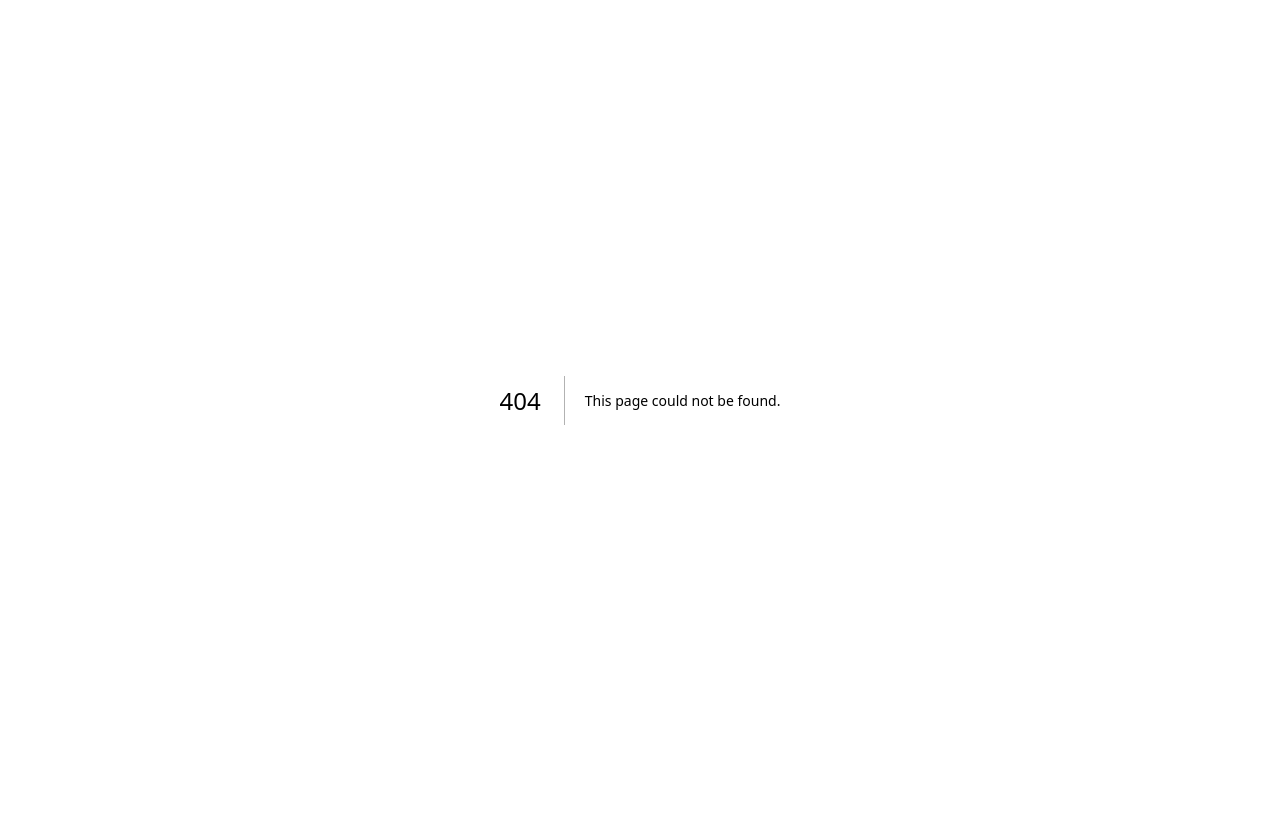
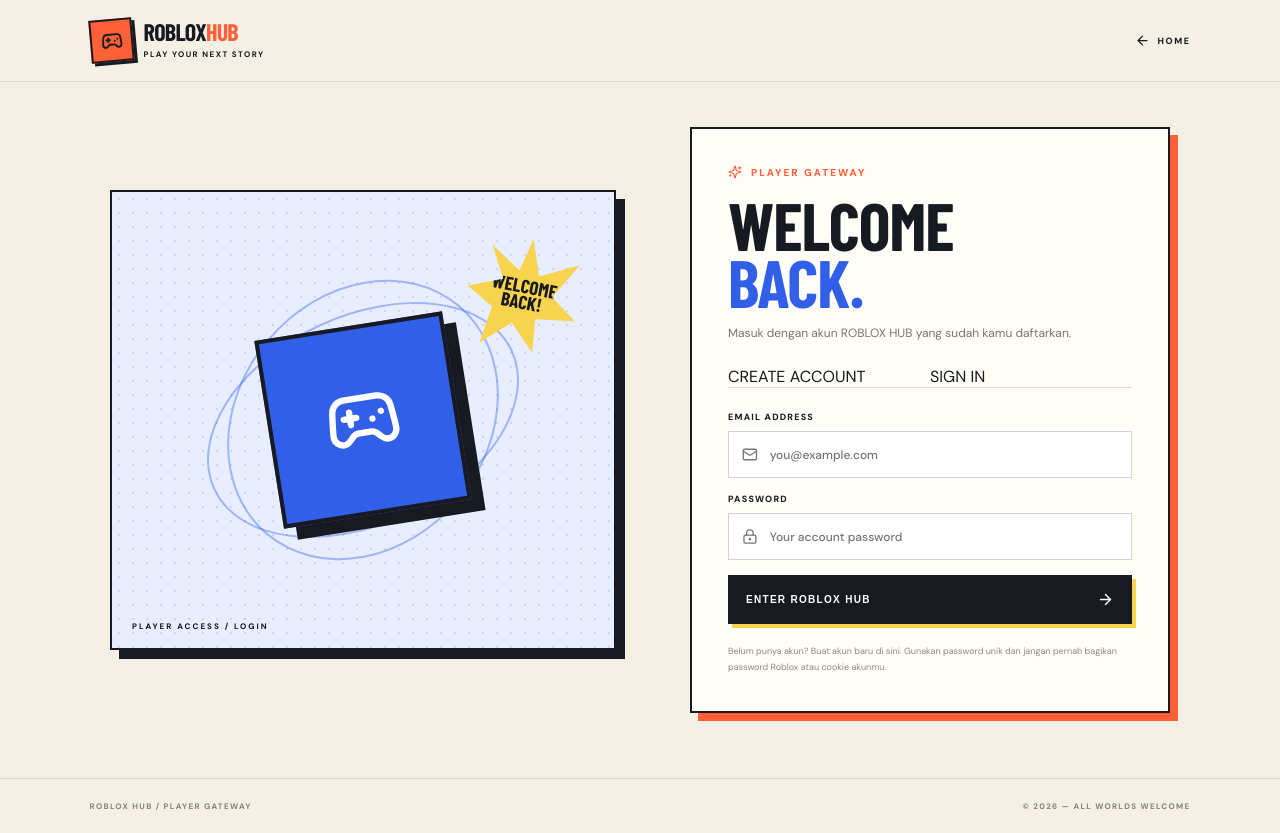
Before and after one commit to zakss024-spec/Roblox-hub, a Next.js app: page /login in a window 1280 px wide. Before the commit this address had no page. Before the commit the page ends 800 px from the top, so only its background shows below. Built offline with nearby package versions, Linux system fonts and the light colour scheme; no server answers; a web font is replaced by a local one.

Commit message:
Add dedicated player login page

```diff
--- /dev/null
+++ b/app/login/page.tsx
@@ -0,0 +1,99 @@
+"use client";
+import Link from "next/link";
+import { useEffect, useState, type FormEvent } from "react";
+import { useRouter } from "next/navigation";
+import { ArrowLeft, ArrowRight, Gamepad2, LockKeyhole, Mail, Sparkles } from "lucide-react";
+import { getBrowserSupabase } from "@/lib/supabase-browser";
+
+export default function LoginPage() {
+  const router = useRouter();
+  const [email, setEmail] = useState("");
+  const [password, setPassword] = useState("");
+  const [busy, setBusy] = useState(false);
+  const [error, setError] = useState("");
+  const [notice, setNotice] = useState("");
+
+  useEffect(() => {
+    let active = true;
+    const supabase = getBrowserSupabase();
+    if (!supabase) return;
+    void supabase.auth.getUser().then(({ data }) => {
+      if (active && data.user) router.replace("/account");
+    });
+    return () => { active = false; };
+  }, [router]);
+
+  async function submit(event: FormEvent<HTMLFormElement>) {
+    event.preventDefault();
+    setBusy(true);
+    setError("");
+    setNotice("");
+    const supabase = getBrowserSupabase();
+    if (!supabase) {
+      setError("Konfigurasi Supabase belum tersedia. Periksa environment Vercel.");
+      setBusy(false);
+      return;
+    }
+    try {
+      const { data, error: authError } = await supabase.auth.signInWithPassword({
+        email: email.trim(),
+        password,
+      });
+      if (authError) throw authError;
+      if (!data.user) throw new Error("Sesi login tidak berhasil dibuat. Coba lagi.");
+      const metadata = data.user.user_metadata ?? {};
+      const { error: profileError } = await supabase.from("profiles").upsert({
+        id: data.user.id,
+        display_name: String(metadata.display_name ?? metadata.username ?? "Player"),
+        username: typeof metadata.username === "string" ? metadata.username : null,
+      }, { onConflict: "id", ignoreDuplicates: true });
+      if (profileError) throw profileError;
+      router.replace("/account");
+      router.refresh();
+    } catch (err) {
+      setError(err instanceof Error && err.message.toLowerCase().includes("invalid login")
+        ? "Email atau password salah. Periksa kembali atau buat akun baru."
+        : err instanceof Error ? err.message : "Login gagal. Coba lagi.");
+    } finally {
+      setBusy(false);
+    }
+  }
+
+  return (
+    <main className="auth-page">
+      <div className="auth-top">
+        <Link className="brand" href="/">
+          <span className="brand-mark"><Gamepad2 size={22}/></span>
+          <span className="brand-type">ROBLOX<span>HUB</span><small>PLAY YOUR NEXT STORY</small></span>
+        </Link>
+        <Link className="auth-back" href="/"><ArrowLeft size={15}/> HOME</Link>
+      </div>
+      <div className="auth-stage">
+        <div className="auth-art">
+          <div className="auth-art-orbit"/><div className="auth-art-orbit orbit-small"/>
+          <div className="auth-game-tile"><Gamepad2 size={76}/></div>
+          <span className="auth-burst">WELCOME<br/>BACK!</span>
+          <span className="auth-art-label">PLAYER ACCESS / LOGIN</span>
+        </div>
+        <section className="auth-card">
+          <div className="eyebrow dark-eyebrow"><Sparkles size={14}/> PLAYER GATEWAY</div>
+          <h1>WELCOME<br/><span>BACK.</span></h1>
+          <p className="auth-subtitle">Masuk dengan akun ROBLOX HUB yang sudah kamu daftarkan.</p>
+          <div className="auth-tabs">
+            <Link href="/auth">CREATE ACCOUNT</Link>
+            <span className="selected">SIGN IN</span>
+          </div>
+          <form className="auth-form" onSubmit={submit}>
+            <label><span>EMAIL ADDRESS</span><div className="auth-input"><Mail size={17}/><input type="email" value={email} onChange={e=>setEmail(e.target.value)} placeholder="you@example.com" autoComplete="email" required/></div></label>
+            <label><span>PASSWORD</span><div className="auth-input"><LockKeyhole size={17}/><input type="password" value={password} onChange={e=>setPassword(e.target.value)} placeholder="Your account password" autoComplete="current-password" required/></div></label>
+            {error && <p className="auth-feedback error" role="alert">{error}</p>}
+            {notice && <p className="auth-feedback success" role="status">{notice}</p>}
+            <button className="auth-submit" type="submit" disabled={busy}>{busy?"SIGNING IN...":"ENTER ROBLOX HUB"} <ArrowRight size={17}/></button>
+          </form>
+          <p className="auth-legal">Belum punya akun? <Link href="/auth">Buat akun baru di sini.</Link> Gunakan password unik dan jangan pernah bagikan password Roblox atau cookie akunmu.</p>
+        </section>
+      </div>
+      <footer className="auth-footer"><span>ROBLOX HUB / PLAYER GATEWAY</span><span>© 2026 — ALL WORLDS WELCOME</span></footer>
+    </main>
+  );
+}
```
